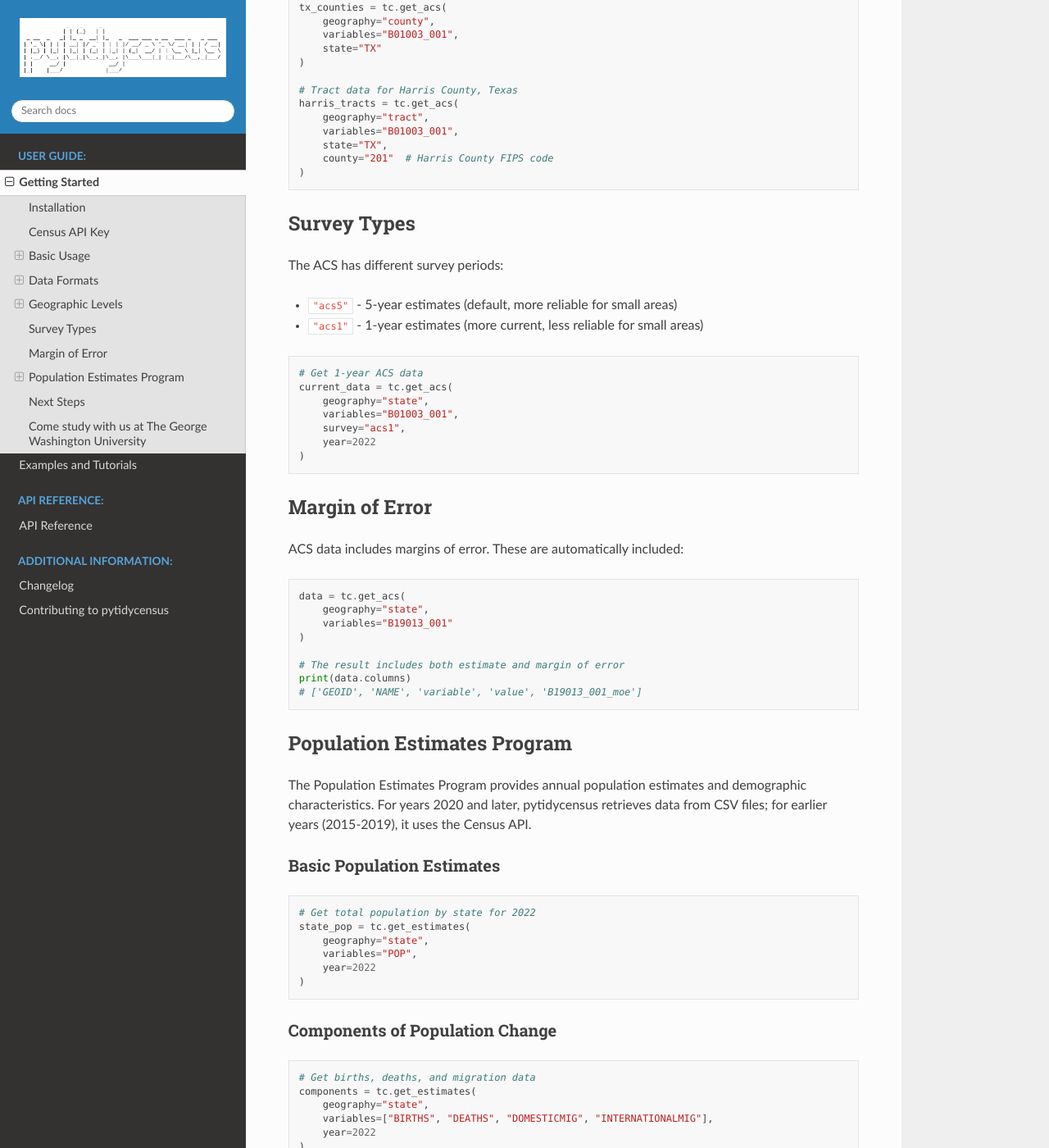
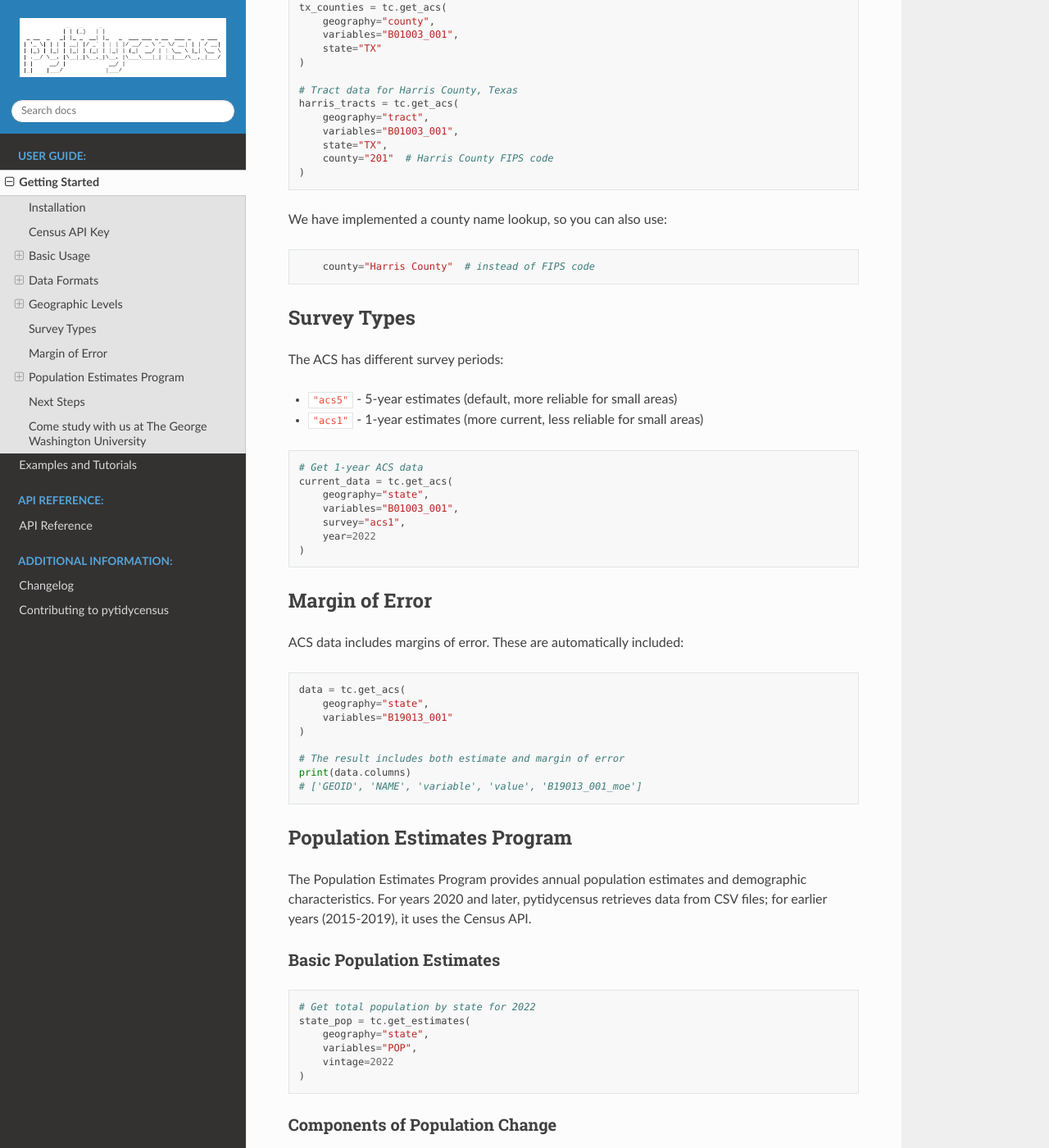
Before and after one commit to mmann1123/pytidycensus, a Sphinx documentation site: the page built from docs/getting_started.md, in a window 1280 px wide and 1400 px high, scrolled down 3207 px. Shown: the whole window at 82% size. Built offline with Sphinx 7.4.7 and the Read the Docs theme 3.1.0, drawn with Linux system fonts in a browser that asks for light colours; pages that are not in the unit, such as notebooks, are missing from menus.

Commit message:
county name example

````diff
--- a/docs/getting_started.md
+++ b/docs/getting_started.md
@@ -161,6 +161,11 @@ harris_tracts = tc.get_acs(
     county="201"  # Harris County FIPS code
 )
 ```
+We have implemented a county name lookup, so you can also use:
+
+```python
+    county="Harris County"  # instead of FIPS code
+```
 
 ## Survey Types
 
@@ -205,7 +210,7 @@ The Population Estimates Program provides annual population estimates and demogr
 state_pop = tc.get_estimates(
     geography="state",
     variables="POP",
-    year=2022
+    vintage=2022
 )
 ```
 
@@ -216,7 +221,7 @@ state_pop = tc.get_estimates(
 components = tc.get_estimates(
     geography="state",
     variables=["BIRTHS", "DEATHS", "DOMESTICMIG", "INTERNATIONALMIG"],
-    year=2022
+    vintage=2022
 )
 ```
 
````
